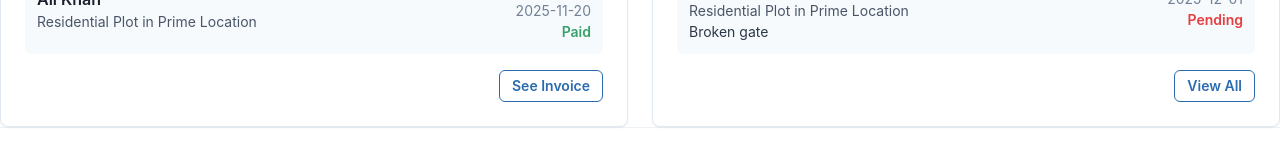
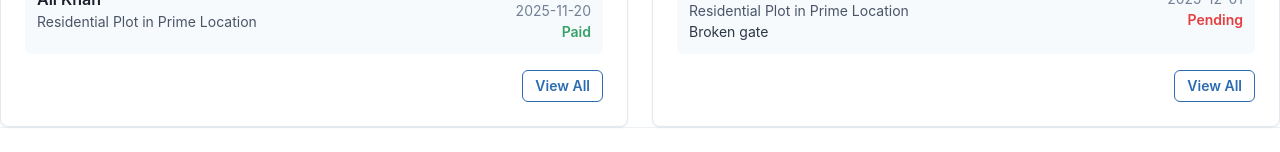
Before and after one commit to NguyenTrongKhoa595/Software-Engineering-Process-Tools, a Next.js app: page /landlord in a window 1280 px wide. Shown: the part 1102-1254 px from the top of the page. Built offline with nearby package versions, Linux system fonts and the light colour scheme.

Commit message:
Minor Label Change

```diff
--- a/pages/landlord/index.js
+++ b/pages/landlord/index.js
@@ -120,10 +120,10 @@ export default function LandlordDashboard() {
                 </Box>
             </Flex>
             ))}
-            {/* See Invoice Button */}
+            {/* View All Button */}
             <Flex justify="flex-end" mt="4">
             <Button size="sm" colorScheme="blue" variant="outline">
-                See Invoice
+                View All
             </Button>
             </Flex>
         </Box>
```
